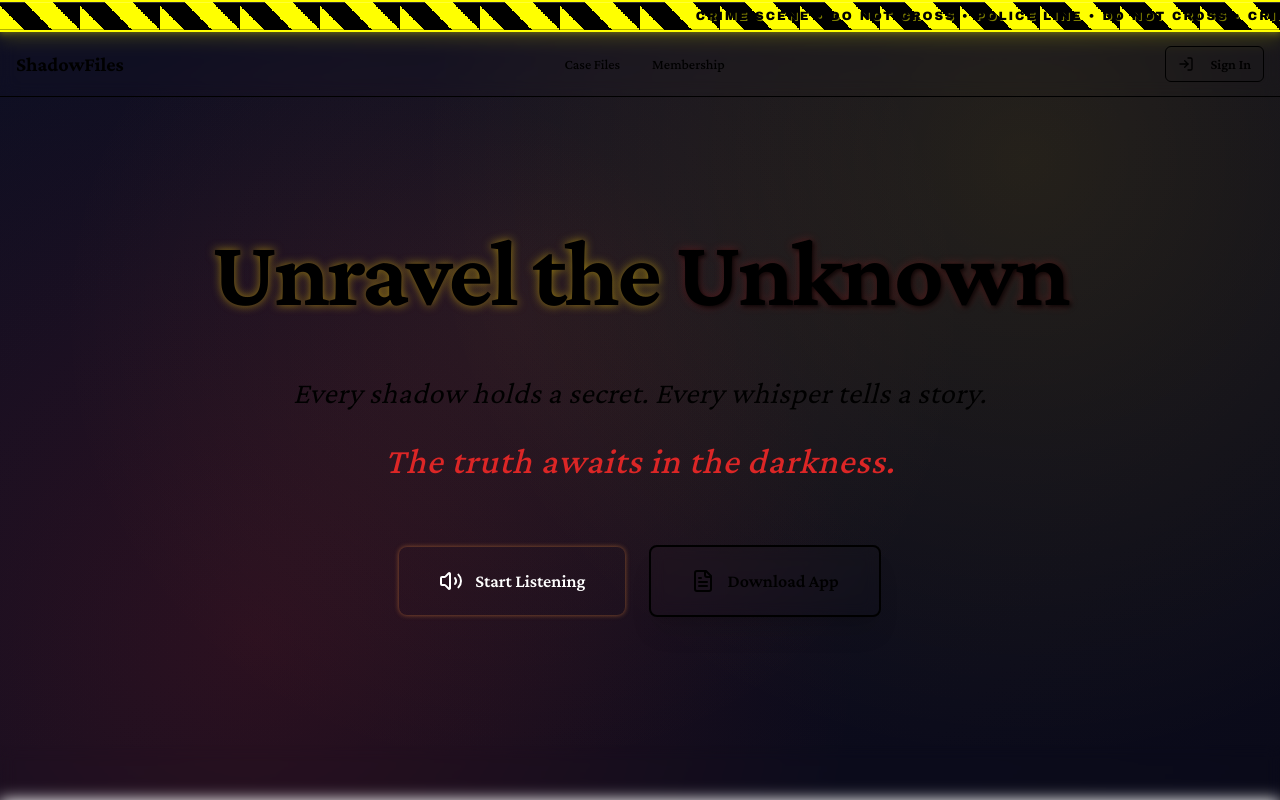
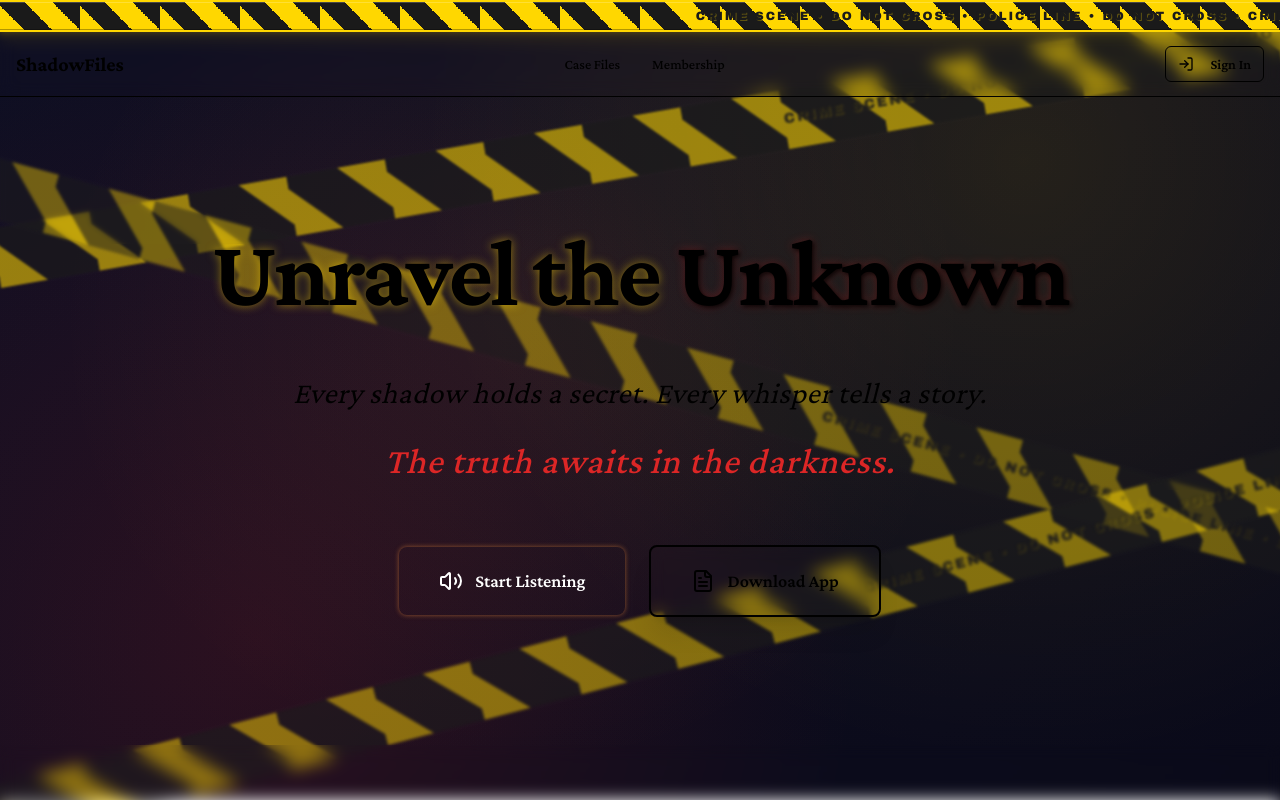
Before and after one commit to Lee21-bot/crime, a Next.js app: page / in a window 1280 px wide. Shown: the top 800 px of the page. Built offline with nearby package versions, Linux system fonts and the light colour scheme; no server answers.

Commit message:
feat: Add layered floating crime scene tapes with breeze animation and blur effects

```diff
--- a/app/globals.css
+++ b/app/globals.css
@@ -38,21 +38,81 @@
 .police-tape {
   background: linear-gradient(
     45deg,
-    #FFFF00 0%, #FFFF00 25%,
-    #000000 25%, #000000 50%,
-    #FFFF00 50%, #FFFF00 75%,
-    #000000 75%, #000000 100%
+    #FFD700 0%, #FFD700 25%,
+    #1a1a1a 25%, #1a1a1a 50%,
+    #FFD700 50%, #FFD700 75%,
+    #1a1a1a 75%, #1a1a1a 100%
   );
   background-size: 80px 32px;
   position: relative;
-  border-top: 2px solid #FFFF00;
-  border-bottom: 2px solid #FFFF00;
+  border-top: 2px solid #FFD700;
+  border-bottom: 2px solid #FFD700;
   box-shadow:
-    0 2px 8px rgba(255, 255, 0, 0.6),
+    0 2px 8px rgba(255, 215, 0, 0.4),
     inset 0 1px 0 rgba(255, 255, 255, 0.2),
     inset 0 -1px 0 rgba(0, 0, 0, 0.3);
   overflow: hidden;
   height: 32px;
+}
+
+/* Floating Background Crime Scene Tapes */
+.crime-tape-layer {
+  position: absolute;
+  width: 120%;
+  height: 60px;
+  background: linear-gradient(
+    45deg,
+    rgba(255, 215, 0, 0.8) 0%, rgba(255, 215, 0, 0.8) 30%,
+    rgba(26, 26, 26, 0.9) 30%, rgba(26, 26, 26, 0.9) 70%,
+    rgba(255, 215, 0, 0.8) 70%, rgba(255, 215, 0, 0.8) 100%
+  );
+  background-size: 100px 60px;
+  backdrop-filter: blur(2px);
+  opacity: 0.7;
+  transform-origin: center;
+}
+
+.crime-tape-layer::before {
+  content: 'CRIME SCENE • DO NOT CROSS • POLICE LINE • DO NOT CROSS • ';
+  position: absolute;
+  top: 50%;
+  left: 0;
+  transform: translateY(-50%);
+  color: rgba(26, 26, 26, 0.9);
+  font-weight: 900;
+  font-size: 0.9rem;
+  letter-spacing: 2px;
+  white-space: nowrap;
+  animation: scrollTape 30s linear infinite;
+  text-shadow: 1px 1px 0 rgba(255, 215, 0, 0.3);
+  font-family: 'Arial Black', Arial, sans-serif;
+}
+
+/* Individual tape positioning and animations */
+.tape-1 {
+  top: 15%;
+  left: -10%;
+  transform: rotate(-8deg);
+  animation: floatingTapeBreeze1 8s ease-in-out infinite;
+  filter: blur(1px);
+}
+
+.tape-2 {
+  top: 45%;
+  right: -15%;
+  transform: rotate(12deg);
+  animation: floatingTapeBreeze2 10s ease-in-out infinite;
+  filter: blur(2px);
+  opacity: 0.5;
+}
+
+.tape-3 {
+  top: 75%;
+  left: -5%;
+  transform: rotate(-15deg);
+  animation: floatingTapeBreeze3 12s ease-in-out infinite;
+  filter: blur(1.5px);
+  opacity: 0.6;
 }
 
 .police-tape::before {
@@ -61,13 +121,13 @@
   top: 50%;
   left: 0;
   transform: translateY(-50%);
-  color: #000000;
+  color: #1a1a1a;
   font-weight: 900;
   font-size: 0.75rem;
   letter-spacing: 2px;
   white-space: nowrap;
   animation: scrollTape 20s linear infinite;
-  text-shadow: 1px 1px 0 rgba(255, 255, 0, 0.5);
+  text-shadow: 1px 1px 0 rgba(255, 215, 0, 0.3);
   font-family: 'Arial Black', Arial, sans-serif;
 }
 
@@ -81,10 +141,10 @@
   background: linear-gradient(
     90deg,
     transparent 0%,
-    rgba(255, 255, 255, 0.3) 50%,
+    rgba(255, 255, 255, 0.2) 50%,
     transparent 100%
   );
-  animation: shimmer 2s ease-in-out infinite;
+  animation: shimmer 3s ease-in-out infinite;
 }
 
 /* Keyframe Animations */
@@ -101,6 +161,63 @@
 @keyframes floatingTape {
   0%, 100% { transform: translateX(0) rotate(-2deg); }
   50% { transform: translateX(15px) rotate(2deg); }
+}
+
+@keyframes floatingTapeBreeze1 {
+  0%, 100% {
+    transform: rotate(-8deg) translateX(0) translateY(0);
+    filter: blur(1px);
+  }
+  25% {
+    transform: rotate(-12deg) translateX(20px) translateY(-10px);
+    filter: blur(1.5px);
+  }
+  50% {
+    transform: rotate(-4deg) translateX(35px) translateY(5px);
+    filter: blur(0.8px);
+  }
+  75% {
+    transform: rotate(-10deg) translateX(15px) translateY(-5px);
+    filter: blur(1.2px);
+  }
+}
+
+@keyframes floatingTapeBreeze2 {
+  0%, 100% {
+    transform: rotate(12deg) translateX(0) translateY(0);
+    filter: blur(2px);
+  }
+  33% {
+    transform: rotate(8deg) translateX(-25px) translateY(15px);
+    filter: blur(2.5px);
+  }
+  66% {
+    transform: rotate(16deg) translateX(-10px) translateY(-8px);
+    filter: blur(1.8px);
+  }
+}
+
+@keyframes floatingTapeBreeze3 {
+  0%, 100% {
+    transform: rotate(-15deg) translateX(0) translateY(0);
+    filter: blur(1.5px);
+  }
+  20% {
+    transform: rotate(-18deg) translateX(30px) translateY(12px);
+    filter: blur(2px);
+  }
+  40% {
+    transform: rotate(-10deg) translateX(45px) translateY(-5px);
+    filter: blur(1.2px);
+  }
+  60% {
+    transform: rotate(-20deg) translateX(20px) translateY(8px);
+    filter: blur(1.8px);
+  }
+  80% {
+    transform: rotate(-12deg) translateX(35px) translateY(-3px);
+    filter: blur(1.4px);
+  }
 }
 
 @keyframes messageSlideIn {
--- a/app/layout.tsx
+++ b/app/layout.tsx
@@ -69,6 +69,13 @@ export default function RootLayout({
             {/* Background crime scene effect */}
             <div className="fixed inset-0 bg-crime-gradient pointer-events-none" />
 
+            {/* Multiple floating crime scene tapes */}
+            <div className="fixed inset-0 pointer-events-none z-5">
+              <div className="crime-tape-layer tape-1"></div>
+              <div className="crime-tape-layer tape-2"></div>
+              <div className="crime-tape-layer tape-3"></div>
+            </div>
+
             {/* Police tape header */}
             <div className="police-tape animate-floating-tape relative z-10" />
 
```
